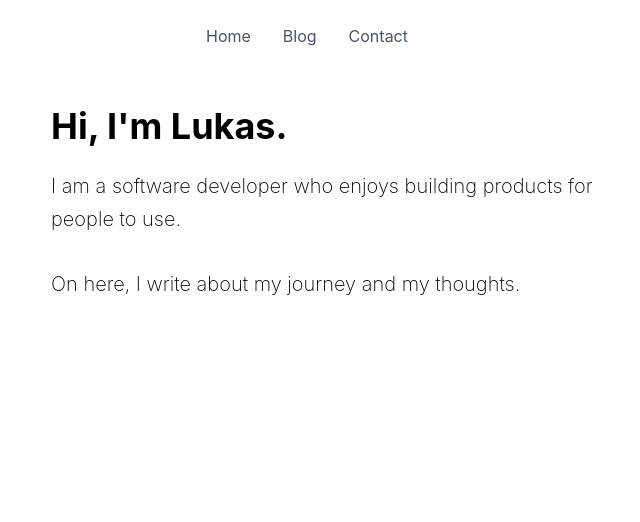
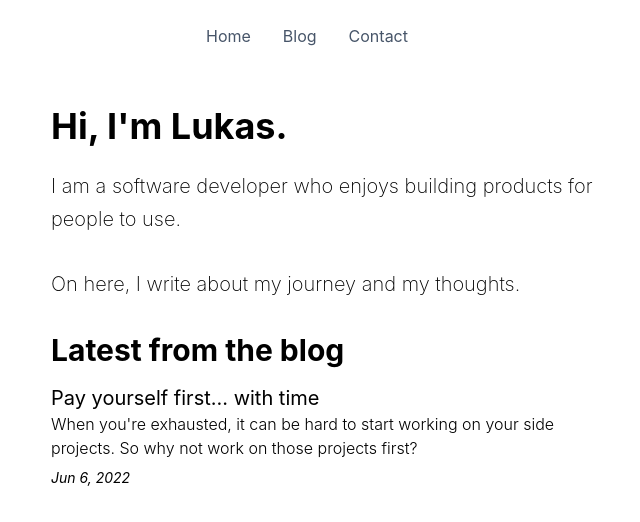
Before and after one commit to lukasgjetting/lukasgjetting, a Next.js app: page / in a window 1280 px wide. Shown: the top 522 px of the page, without its empty margins (333-973 px from the left). Built offline with nearby package versions, Linux system fonts and the light colour scheme.

Commit message:
Add latest blog post to home

```diff
--- /dev/null
+++ b/src/components/BlogPostItem.tsx
@@ -0,0 +1,20 @@
+import Link from 'next/link';
+import { BlogPost } from '../utils/getBlogPosts';
+
+const BlogPostItem: React.FC<{ blogPost: BlogPost }> = ({
+  blogPost,
+}) => (
+  <Link href={`/blog/${blogPost.slug}`} passHref>
+    <a className="block -mx-2 -my-1 px-2 py-1 hover:bg-gray-700 hover:bg-opacity-5">
+      <h3 className="text-xl">{blogPost.title}</h3>
+      <div className="font-light">
+        {blogPost.excerpt}
+      </div>
+      <div className="text-sm mt-2 italic">
+        {blogPost.releaseDate}
+      </div>
+    </a>
+  </Link>
+);
+
+export default BlogPostItem;
--- a/src/pages/_app.tsx
+++ b/src/pages/_app.tsx
@@ -3,7 +3,6 @@ import type { AppProps } from 'next/app';
 import Head from 'next/head';
 import Script from 'next/script';
 import MainMenuItem from '../components/MainMenuItem';
-import ConvertKitForm from '../components/ConvertKitForm';
 
 const App = ({ Component, pageProps }: AppProps) => (
   <>
--- a/src/pages/blog.tsx
+++ b/src/pages/blog.tsx
@@ -1,7 +1,7 @@
 import type { GetStaticProps, NextPage } from 'next';
 import Head from 'next/head';
-import Link from 'next/link';
 import React from 'react';
+import BlogPostItem from '../components/BlogPostItem';
 import ConvertKitForm from '../components/ConvertKitForm';
 import getBlogPosts, { BlogPost } from '../utils/getBlogPosts';
 
@@ -29,17 +29,7 @@ const Blog: NextPage<{ blogPosts: BlogPost[] }> = ({ blogPosts }) => (
           <br />
           {blogPosts.map((b, index) => (
             <React.Fragment key={b.slug}>
-              <Link href={`/blog/${b.slug}`} passHref>
-                <a className="block -mx-2 -my-1 px-2 py-1 hover:bg-gray-700 hover:bg-opacity-5">
-                  <h3 className="text-xl">{b.title}</h3>
-                  <div className="font-light">
-                    {b.excerpt}
-                  </div>
-                  <div className="text-sm mt-2 italic">
-                    {b.releaseDate}
-                  </div>
-                </a>
-              </Link>
+              <BlogPostItem blogPost={b} />
               {index < blogPosts.length - 1 && (
                 <hr className="my-2" />
               )}
--- a/src/pages/index.tsx
+++ b/src/pages/index.tsx
@@ -1,7 +1,15 @@
-import type { NextPage } from 'next';
+import type { GetStaticProps, NextPage } from 'next';
 import Head from 'next/head';
+import BlogPostItem from '../components/BlogPostItem';
+import getBlogPosts, { BlogPost } from '../utils/getBlogPosts';
 
-const Home: NextPage = () => (
+export const getStaticProps: GetStaticProps = () => ({
+  props: {
+    blogPosts: getBlogPosts(),
+  },
+});
+
+const Home: NextPage<{ blogPosts: BlogPost[] }> = ({ blogPosts }) => (
   <div>
     <Head>
       <title>Home — Lukas Gjetting</title>
@@ -13,12 +21,14 @@ const Home: NextPage = () => (
             Hi, I'm Lukas.
           </h1>
           <br />
-          <h2 className="text-xl font-extralight leading-relaxed">
+          <span className="text-xl font-extralight leading-relaxed">
             I am a software developer who enjoys building products for people to use.
             <br />
             <br />
             On here, I write about my journey and my thoughts.
-          </h2>
+          </span>
+          <span className="block text-3xl font-bold mt-8 mb-4">Latest from the blog</span>
+          <BlogPostItem blogPost={blogPosts[0]} />
         </div>
       </div>
     </main>
```
